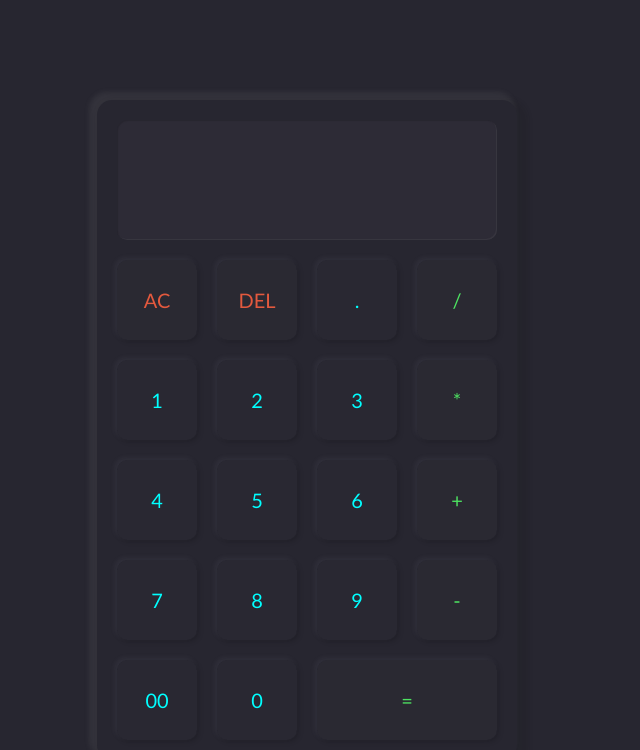
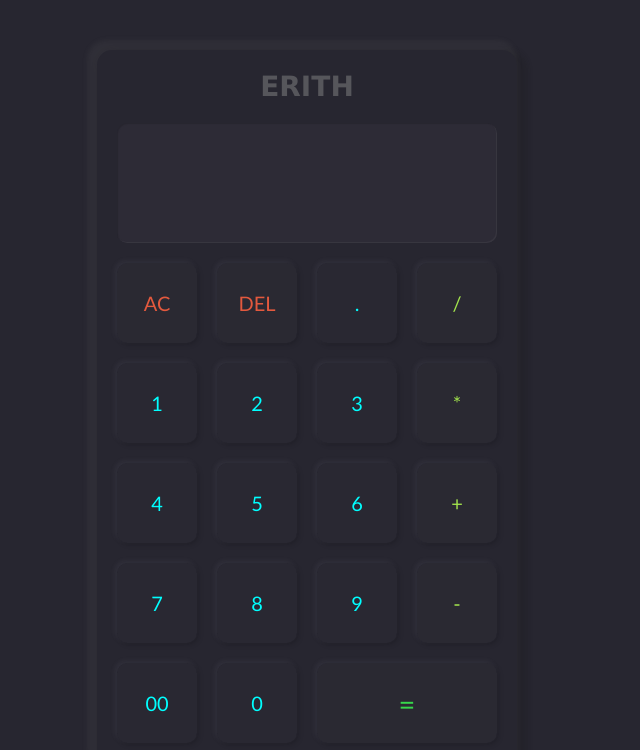
Before and after one commit to itsvarsharma/Erith, a plain HTML site: page index.html in a window 1280 px wide. Shown: the whole page, without its empty margins (333-973 px from the left). Drawn offline with Linux system fonts and the light colour scheme.

Commit message:
Update index.html

```diff
--- a/index.html
+++ b/index.html
@@ -5,17 +5,16 @@
 <style>
 *{
     font-family:'Gill Sans', 'Gill Sans MT', Calibri, 'Trebuchet MS', sans-serif;
-    color:aqua;
     background-color: #272630;
 }
 .formstyle
 {
 width: 400px;
-height: 640px;
-margin: 100px auto;
+height: 700px;
+margin: 50px auto;
 font-size: 28px;
 border-radius: 15px;
-box-shadow: -5px -5px 5px 3px #8a8a8a21,5px 5px 5px 6px #1a1a1a21;
+box-shadow: -5px -5px 5px 5px #70707021,5px 5px 5px 6px #1a1a1a32;
 padding: 10px;
 }
 #calc{
@@ -42,10 +41,8 @@ input
     text-align: center;
     margin: 10px;
     border: 1px;
-    color: rgb(77, 227, 97);
-
+    color: rgb(162, 227, 77);
     background-color: rgba(255, 255, 255, 0.01);
-    /* box-shadow: 2px 0px 2px 2px 5px #9d9c9c57; */
     box-shadow: 2px 2px 5px 0px #00000027,-2px -2px 5px 0px #908c9a1d;
     cursor: pointer;
 }
@@ -60,11 +57,21 @@ input:active {
 }
 .equal {
     width: 180px;
+    color: rgb(55, 215, 76);
+    font-size: 29px;
+}
+.arith{
+    text-align: center;
+    padding: 10px;
+    color:rgba(121, 121, 122, 0.58);
+    font-weight: bolder;
+    font-family:'Lucida Sans', 'Lucida Sans Regular', 'Lucida Grande', 'Lucida Sans Unicode', Geneva, Verdana, sans-serif;
 }
 </style>
 </head>
 <body>
 <div class= "formstyle">
+    <div class="arith">ERITH</div>
 <form name = "form1">
     <input disabled id = "calc" type ="text" name = "answer"> <br> <br>
     <input type = "button" value = "AC" onclick = "form1.answer.value = ' ' " class= "clear" >
```
